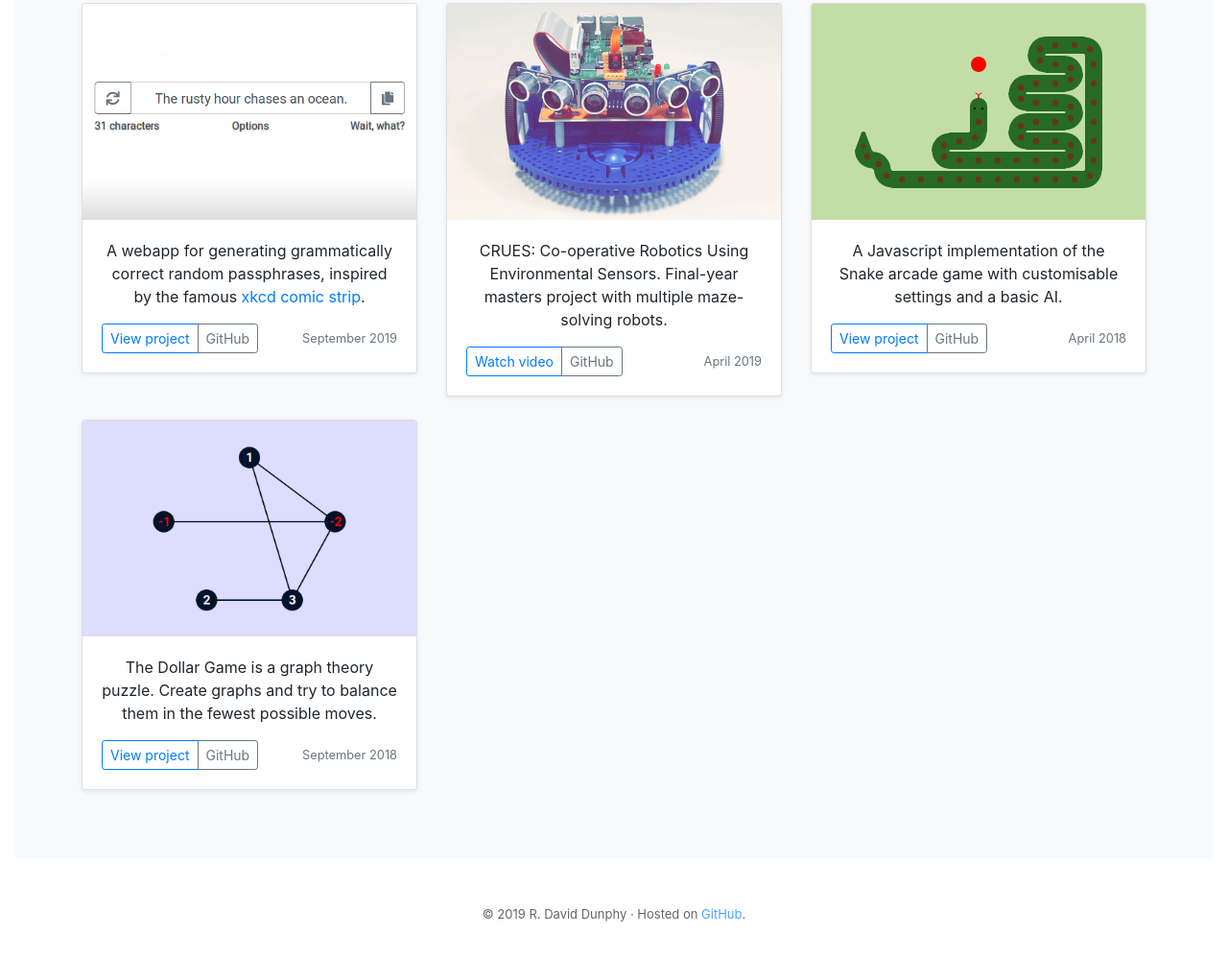
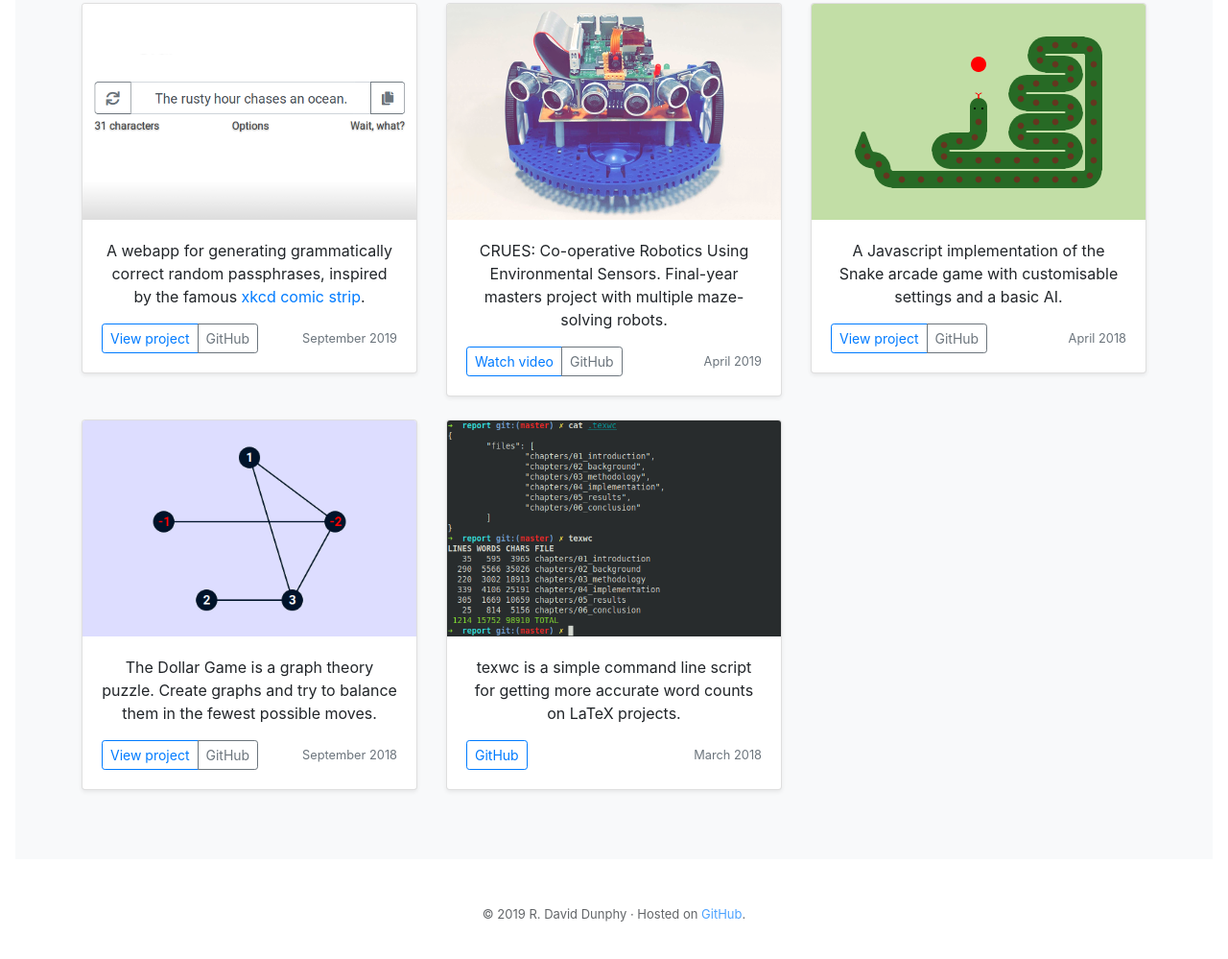
Before and after one commit to rddunphy/rddunphy.github.io, a plain HTML site: page index.html in a window 1280 px wide. Shown: the part 325-1324 px from the top of the page at 96% size. Drawn offline with Linux system fonts and the light colour scheme.

Commit message:
Add texwc

```diff
--- a/css/style.css
+++ b/css/style.css
@@ -54,10 +54,14 @@
         -ms-filter: blur(10px);
     }
 
-    .overlay-text a, a:hover {
+    .overlay-text a, .overlay-text a:hover {
         color: var(--dark);
         text-decoration: none;
         text-shadow: 0.02rem .04rem .07rem rgba(255, 255, 255, .5);
+    }
+
+    .overlay-text-light a, .overlay-text-light a:hover {
+        color: var(--light);
     }
 
     .overlay-text{
--- a/index.html
+++ b/index.html
@@ -100,6 +100,23 @@
                                 </div> <!-- END CARD-BODY -->
                             </div> <!-- END CARD -->
                         </div> <!-- END COL -->
+                        <div class="col-md-4">
+                            <div class="card mb-4 shadow-sm">
+                                <div class="overlay-container">
+                                    <img class="card-img-top overlay-img" width="100%" height="225" src="img/texwc.png" style="object-position: 0 100%;" />
+                                    <div class="overlay-text overlay-text-light"><a href="https://github.com/rddunphy/texwc">texwc</a></div>
+                                </div> <!-- END OVERLAY-CONTAINER -->
+                                <div class="card-body">
+                                    <p class="card-text">texwc is a simple command line script for getting more accurate word counts on LaTeX projects.</p>
+                                    <div class="d-flex justify-content-between align-items-center">
+                                        <div class="btn-group">
+                                            <a href="https://github.com/rddunphy/texwc" class="btn btn-sm btn-outline-primary">GitHub</a>
+                                        </div> <!-- END BTN-GROUP -->
+                                        <small class="text-muted">March 2018</small>
+                                    </div> <!-- END CARD-FOOTER -->
+                                </div> <!-- END CARD-BODY -->
+                            </div> <!-- END CARD -->
+                        </div> <!-- END COL -->
                     </div> <!-- END ROW -->
                 </div> <!-- END CONTAINER -->
             </div> <!-- END ALBUM -->
```
Also changed, not shown: img/texwc.png (added), 1 other file.
